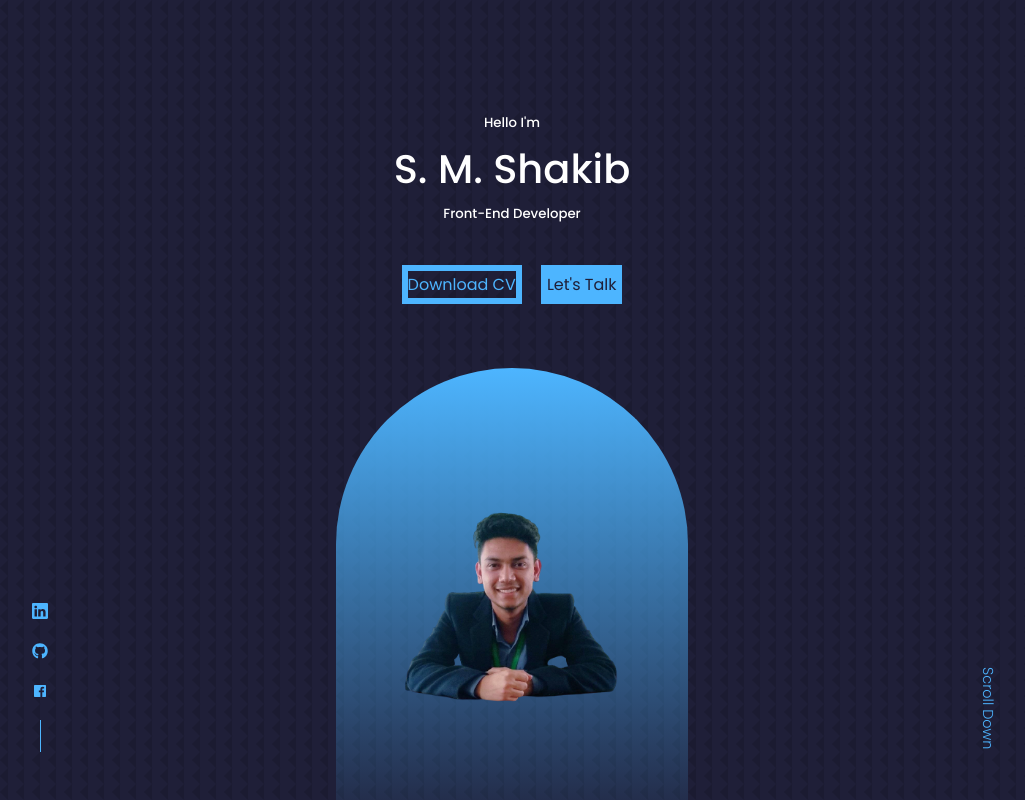
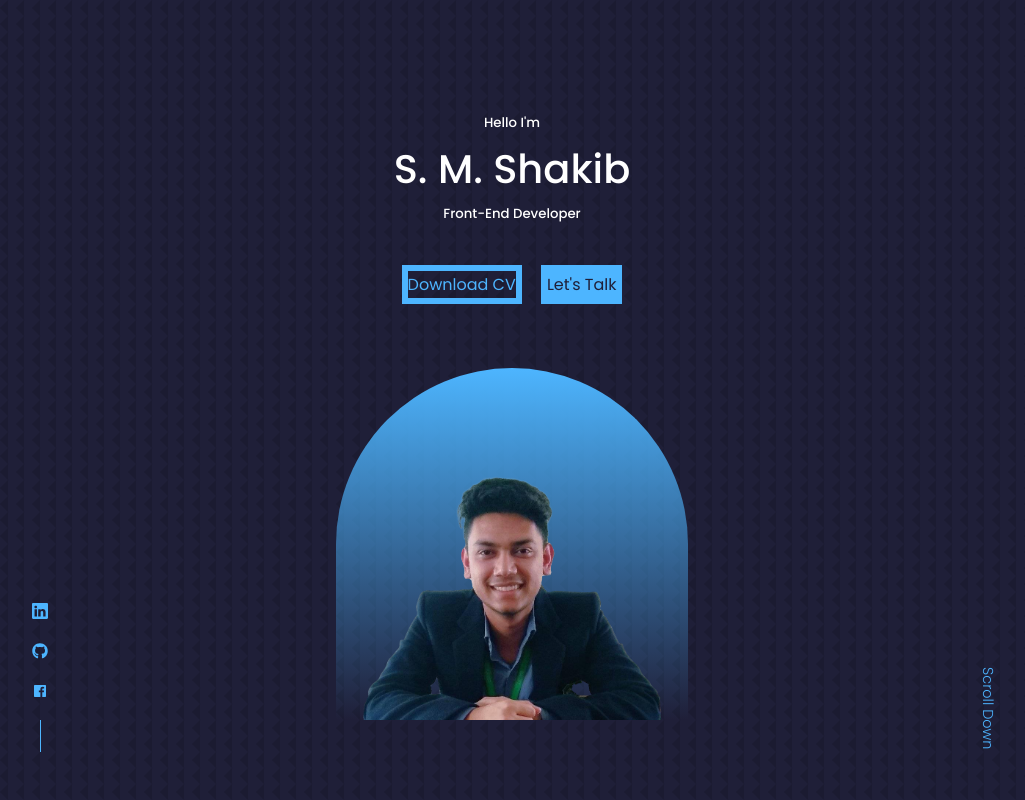
Before and after one commit to doubleO-Seven/Portfolio-2.0, a React (Create React App) app: page / in a window 1280 px wide. Shown: the top 800 px of the page, without its empty margins (128-1153 px from the left). Built offline with nearby package versions, Linux system fonts and the light colour scheme.

Commit message:
updated pic and bg

```diff
--- a/src/components/header/header.css
+++ b/src/components/header/header.css
@@ -40,7 +40,7 @@
 .me {
     background: linear-gradient(var(--color-primary), transparent);
     width: 22rem;
-    height: 30rem;
+    height: 22rem;
     position: absolute;
     left: calc(50% - 11rem);
     margin-top: 4rem;
```
Also changed, not shown: src/assets/me.png.
